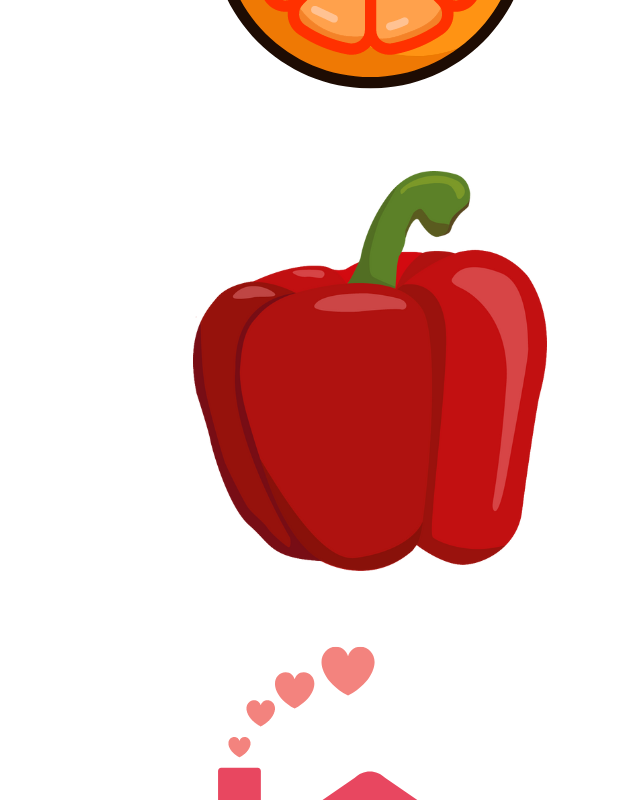
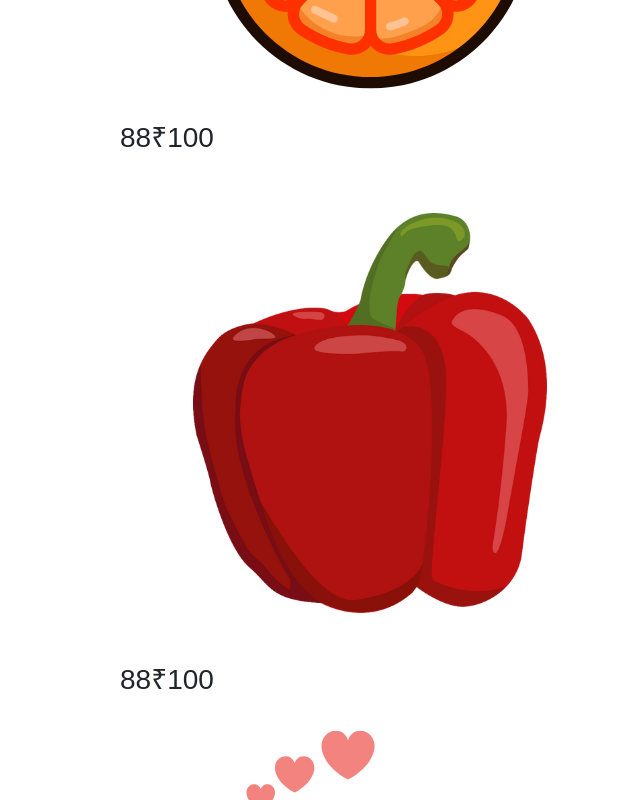
Before and after one commit to Supsource/BuyIT, a React (Create React App) app: page /Home in a window 1280 px wide. Shown: the part 1360-2160 px from the top of the page, without its empty margins (640-1280 px from the left). Built offline with nearby package versions, Linux system fonts and the light colour scheme.

Commit message:
data.productprice - (data.productprice * data.discountpercent / 100)

```diff
--- a/src/Components/Product/ProductCart.js
+++ b/src/Components/Product/ProductCart.js
@@ -6,7 +6,13 @@ const ProductCart = ({data}) => {
         <div className='s1'>
             <img src={data.productimgage} alt={'no img'} />
         </div>
-        <div className='s2'></div>
+        <div className='s2'>
+          <h3>
+            {
+             data.productprice - (data.productprice * data.discountpercent / 100)
+            }
+            <span>₹{data.productprice}</span></h3>
+        </div>
         <div className='s3'></div>
         <div className='addbtn'> </div>
     </div>
```
